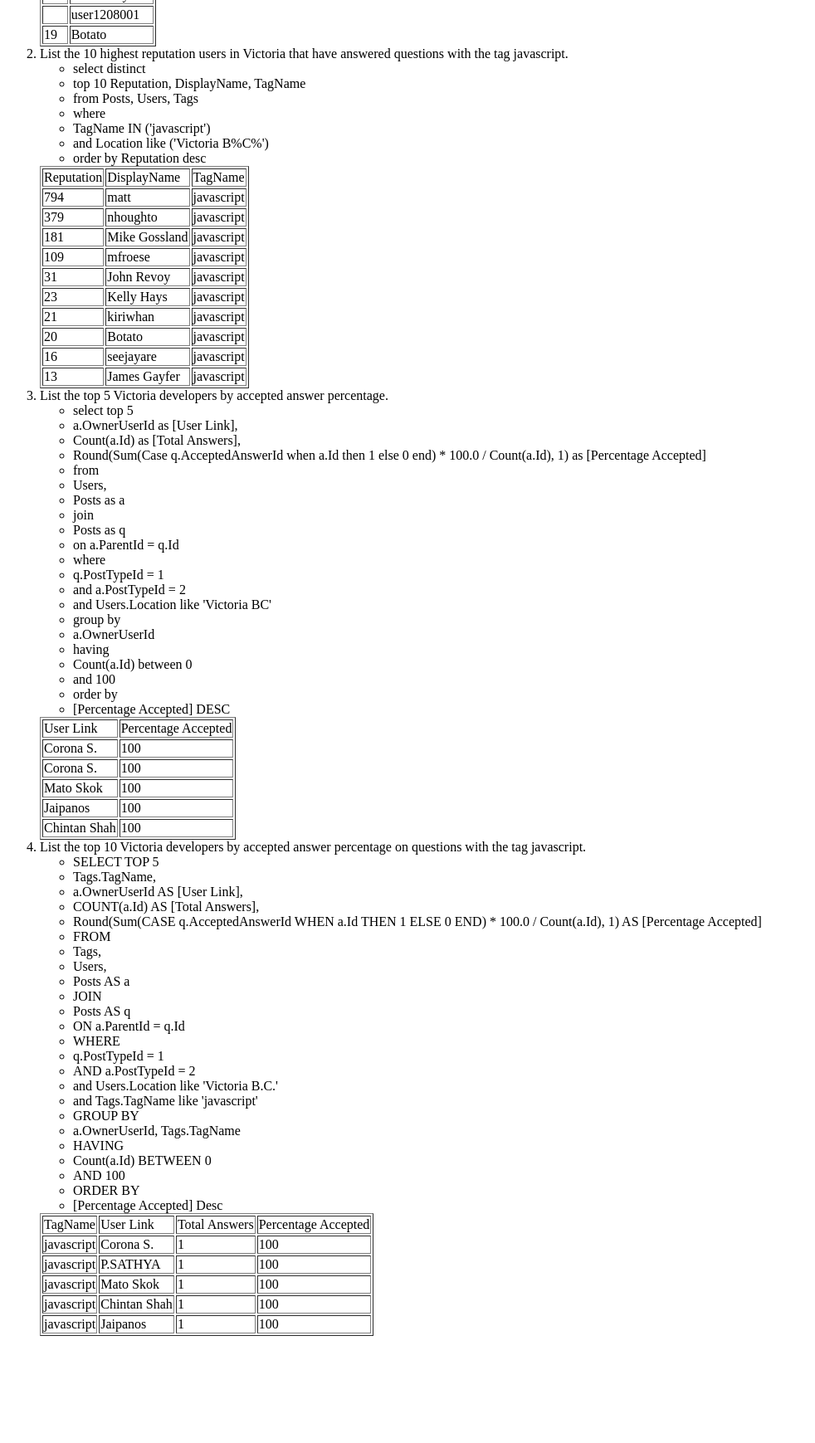
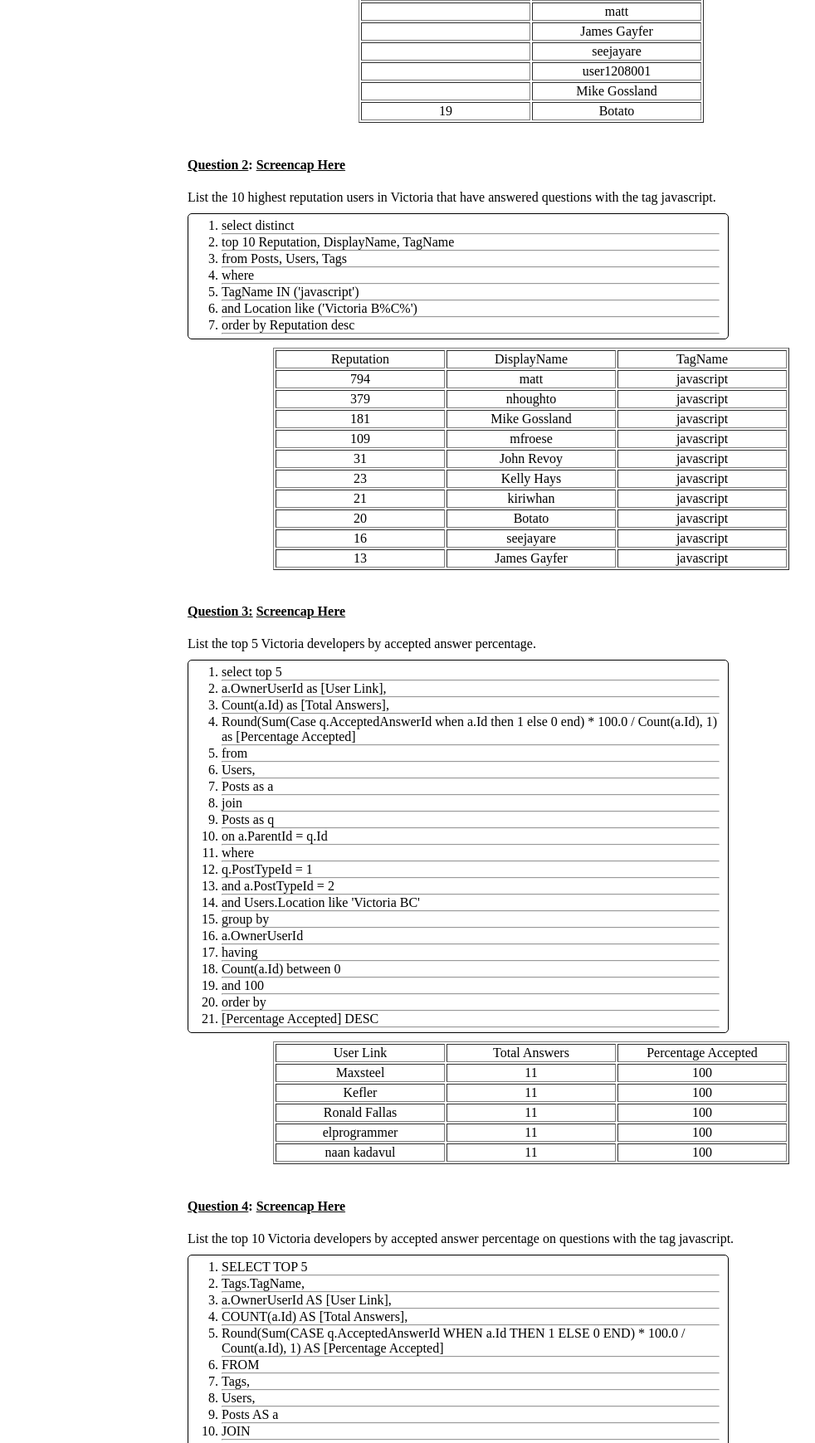
Before and after one commit to liamebirge/Homework8, a plain HTML site: page index.html in a window 1280 px wide. Shown: the part 400-2139 px from the top of the page at 83% size, without its empty margins (0-982 px from the left). Before the commit the page ends 2026 px from the top, so only its background shows below. Drawn offline with Linux system fonts and the light colour scheme.

Commit message:
changed to index

```diff
--- a/index.html
+++ b/index.html
@@ -2,7 +2,7 @@
 <html>
 	<head>
 		<title>Database Hokmework</title>
-		<link rel="stylesheet" href=""
+		<link rel="stylesheet" href="homework8style.css" type="text/css" />
 	</head>
 	<body>
 		<header>
@@ -10,19 +10,21 @@
 		</header>
 		<hr />
 		<section>
-			<ol id="questions">
-				<li>
+			<div id="questions">
 				<div id="question1">
 					<div class="question">
+						<h4>
+							<U>Question 1</u>: <a href="Screencaps/Question1.JPG">Screencap Here</a>
+						</h4>
 						List the oldest 10 Victoria, BC users and order them by age.
 					</div>
 					<div class="codeQ1">
-							<ul class="codeList">
-								<li>select top 10 Age, displayName</li>
-								<li>from Users</li>
-		 						<li>where Location like 'Victoria B%C%'</li>
-								<li>order by Age</li>
-							</ul>
+						<ol class="codeList">
+							<li>select top 10 Age, displayName</li><hr />
+							<li>from Users</li><hr />
+		 					<li>where Location like 'Victoria B%C%'</li><hr />
+							<li>order by Age</li><hr />
+						</ol>
 					</div>
 					<div class="resultQ1">
 						<table border="1">
@@ -32,7 +34,7 @@
 							</tr>
 							<tr>
 								<td></td>
-									<td>matt</td>
+								<td>chriswhiteley</td>
 							</tr>
 							<tr>
 								<td></td>
@@ -40,15 +42,7 @@
 							</tr>
 							<tr>
 								<td></td>
-									<td>seejayare</td>
-								</tr>
-								<tr>
-									<td></td>
 								<td>John Revoy</td>
-								</tr>
-								<tr>
-									<td></td>
-									<td>chriswhiteley</td>
 							</tr>
 							<tr>
 								<td></td>
@@ -56,7 +50,7 @@
 							</tr>
 							<tr>
 								<td></td>
-									<td>Mike Gossland</td>
+								<td>matt</td>
 							</tr>
 							<tr>
 								<td></td>
@@ -64,7 +58,15 @@
 							</tr>
 							<tr>
 								<td></td>
+								<td>seejayare</td>
+							</tr>
+							<tr>
+								<td></td>
 								<td>user1208001</td>
+							</tr>
+							<tr>
+								<td></td>
+								<td>Mike Gossland</td>
 							</tr>
 							<tr>
 								<td>19</td>
@@ -73,22 +75,23 @@
 						</table>
 					</div>
 				</div>
-				</li>
-				<li>
-					<div id="question2">
+				<div class="questions" id="question2">
 					<div class="question">
+						<h4>
+							<u>Question 2</u>: <a href="Screencaps/Question2.JPG">Screencap Here</a>
+						</h4>
 						List the 10 highest reputation users in Victoria that have answered questions with the tag javascript.
 					</div>
 					<div class="codeQ2">
-							<ul class="codeList">
-								<li>select distinct</li>
-	  							<li>top 10 Reputation, DisplayName, TagName</li>
-								<li>from Posts, Users, Tags</li>
-								<li>where</li>
-	  							<li>TagName IN ('javascript')</li>
-	  							<li>and Location like ('Victoria B%C%')</li>
-								<li>order by Reputation desc</li>
-							</ul>
+						<ol class="codeList">
+							<li>select distinct</li><hr />
+	  						<li>top 10 Reputation, DisplayName, TagName</li><hr />
+							<li>from Posts, Users, Tags</li><hr />
+							<li>where</li><hr />
+	  						<li>TagName IN ('javascript')</li><hr />
+	  						<li>and Location like ('Victoria B%C%')</li><hr />
+							<li>order by Reputation desc</li><hr />
+						</ol>
 					</div>
 					<div class="resultQ2">
 						<table border="1">
@@ -150,99 +153,107 @@
 						</table>
 					</div>
 				</div>
-				</li>
-				<li>
-					<div id="question3">
+				<div class="questions" id="question3">
 					<div class="question">
+						<h4>
+							<u>Question 3:</u> <a href="Screencaps/Question3.JPG">Screencap Here</a>
+						</h4>
 						List the top 5 Victoria developers by accepted answer percentage.
 					</div>
 					<div class="codeQ3">
-							<ul class="codeList">
-								<li>select top 5</li>
-	  							<li>a.OwnerUserId as [User Link],</li>
-	  							<li>Count(a.Id) as [Total Answers],</li>
-								<li>Round(Sum(Case q.AcceptedAnswerId when a.Id then 1 else 0 end) * 100.0 / Count(a.Id), 1) as [Percentage Accepted]</li>
-								<li>from</li>
-	  							<li>Users,</li>
-	  							<li>Posts as a</li>
-	  							<li>join</li>
-	  							<li>Posts as q</li>
-	    						<li> on a.ParentId = q.Id</li>
-								<li>where</li>
-								<li>q.PostTypeId = 1</li>
-								<li>and a.PostTypeId = 2</li>
-								<li>and Users.Location like 'Victoria BC'</li>
-								<li>group by</li>
-								<li>a.OwnerUserId</li>
-								<li>having</li>
-								<li>Count(a.Id) between 0</li>
-								<li>and 100</li>
-								<li>order by</li>
-								<li>[Percentage Accepted] DESC</li>
-							</ul>
+						<ol class="codeList">
+							<li>select top 5</li><hr />
+	  						<li>a.OwnerUserId as [User Link],</li><hr />
+	  						<li>Count(a.Id) as [Total Answers],</li><hr />
+							<li>Round(Sum(Case q.AcceptedAnswerId when a.Id then 1 else 0 end) * 100.0 / Count(a.Id), 1) as [Percentage Accepted]</li><hr />
+							<li>from</li><hr />
+	  						<li>Users,</li><hr />
+	  						<li>Posts as a</li><hr />
+	  						<li>join</li><hr />
+	  						<li>Posts as q</li><hr />
+	    					<li> on a.ParentId = q.Id</li><hr />
+							<li>where</li><hr />
+							<li>q.PostTypeId = 1</li><hr />
+							<li>and a.PostTypeId = 2</li><hr />
+							<li>and Users.Location like 'Victoria BC'</li><hr />
+							<li>group by</li><hr />
+							<li>a.OwnerUserId</li><hr />
+							<li>having</li><hr />
+							<li>Count(a.Id) between 0</li><hr />
+							<li>and 100</li><hr />
+							<li>order by</li><hr />
+							<li>[Percentage Accepted] DESC</li><hr />
+						</ol>
 					</div>
 					<div class="resultQ3">
 						<table border="1">
 							<tr>
 								<td>User Link</td>
+								<td>Total Answers</td>
 								<td>Percentage Accepted</td>
 							</tr>
 							<tr>
-									<td>Corona S.</td>
+								<td>Maxsteel</td>
+								<td>11</td>
 								<td>100</td>
 							</tr>
 							<tr>
-									<td>Corona S.</td>
+								<td>Kefler</td>
+								<td>11</td>
 								<td>100</td>
 							</tr>
 							<tr>
-									<td>Mato Skok</td>
+								<td>Ronald Fallas</td>
+								<td>11</td>
 								<td>100</td>
 							</tr>
 							<tr>
-									<td>Jaipanos</td>
+								<td>elprogrammer</td>
+								<td>11</td>
 								<td>100</td>
 							</tr>
 							<tr>
-									<td>Chintan Shah</td>
+								<td>naan kadavul</td>
+								<td>11</td>
 								<td>100</td>
 							</tr>
 						</table>
 					</div>
 				</div>
-				</li>
-				<li>
-					<div id="question4">
+				<div class="questions" id="question4">
 					<div class="question">
+						<h4>
+							<u>Question 4</u>: <a href="Screencaps/Question4.JPG">Screencap Here</a>
+						</h4>
 						List the top 10 Victoria developers by accepted answer percentage on questions with the tag javascript.
 					</div>
 					<div class="codeQ4">
-							<ul class="codeList">
-								<li>SELECT TOP 5</li>
-	  							<li>Tags.TagName,</li>
-	  							<li>a.OwnerUserId AS [User Link],</li>
-	  							<li>COUNT(a.Id) AS [Total Answers],</li>
-	  							<li>Round(Sum(CASE q.AcceptedAnswerId WHEN a.Id THEN 1 ELSE 0 END) * 100.0 / Count(a.Id), 1) AS [Percentage Accepted]</li>
-								<li>FROM</li>
-	  							<li>Tags,</li>
-	  							<li>Users,</li>
-	 							<li>Posts AS a</li>
-	 							<li>JOIN</li>
-	 							<li>Posts AS q</li>
-	 							<li>ON a.ParentId = q.Id</li>
-	 							<li>WHERE</li>
-	 							<li>q.PostTypeId = 1</li>
-	 							<li>AND a.PostTypeId = 2</li>
-	 							<li>and Users.Location like 'Victoria B.C.'</li>
-	 							<li>and Tags.TagName like 'javascript'</li>
-	 							<li>GROUP BY</li>
-	 							<li>a.OwnerUserId, Tags.TagName</li>
-	 							<li>HAVING</li>
-	 							<li>Count(a.Id) BETWEEN 0</li>
-	 							<li>AND   100</li>
-	 							<li>ORDER BY</li>
-	 							<li>[Percentage Accepted] Desc</li>
-	 						</ul>
+						<ol class="codeList">
+							<li>SELECT TOP 5</li><hr />
+	  						<li>Tags.TagName,</li><hr />
+	  						<li>a.OwnerUserId AS [User Link],</li><hr />
+	  						<li>COUNT(a.Id) AS [Total Answers],</li><hr />
+	  						<li>Round(Sum(CASE q.AcceptedAnswerId WHEN a.Id THEN 1 ELSE 0 END) * 100.0 / Count(a.Id), 1) AS [Percentage Accepted]</li><hr />
+							<li>FROM</li><hr />
+  							<li>Tags,</li><hr />
+	 						<li>Users,</li><hr />
+	 						<li>Posts AS a</li><hr />
+	 						<li>JOIN</li><hr />
+	 						<li>Posts AS q</li><hr />
+	 						<li>ON a.ParentId = q.Id</li><hr />
+	 						<li>WHERE</li><hr />
+							<li>q.PostTypeId = 1</li><hr />
+	 						<li>AND a.PostTypeId = 2</li><hr />
+	 						<li>and Users.Location like 'Victoria B.C.'</li><hr />
+	 						<li>and Tags.TagName like 'javascript'</li><hr />
+	 						<li>GROUP BY</li><hr />
+	 						<li>a.OwnerUserId, Tags.TagName</li><hr />
+	 						<li>HAVING</li><hr />
+ 							<li>Count(a.Id) BETWEEN 0</li><hr />
+							<li>AND   100</li><hr />
+	 						<li>ORDER BY</li><hr />
+	 						<li>[Percentage Accepted] Desc</li><hr />
+	 					</ol>
 					</div>
 					<div class="resultQ4">
 						<table border="1">
@@ -285,8 +296,7 @@
 						</table>
 					</div>
 				</div>
-				</li>
-			</ol>
+			</div>
 		</section>
 	</body>
 </html>
```
Lines whose indentation alone changed are shown as unchanged.
